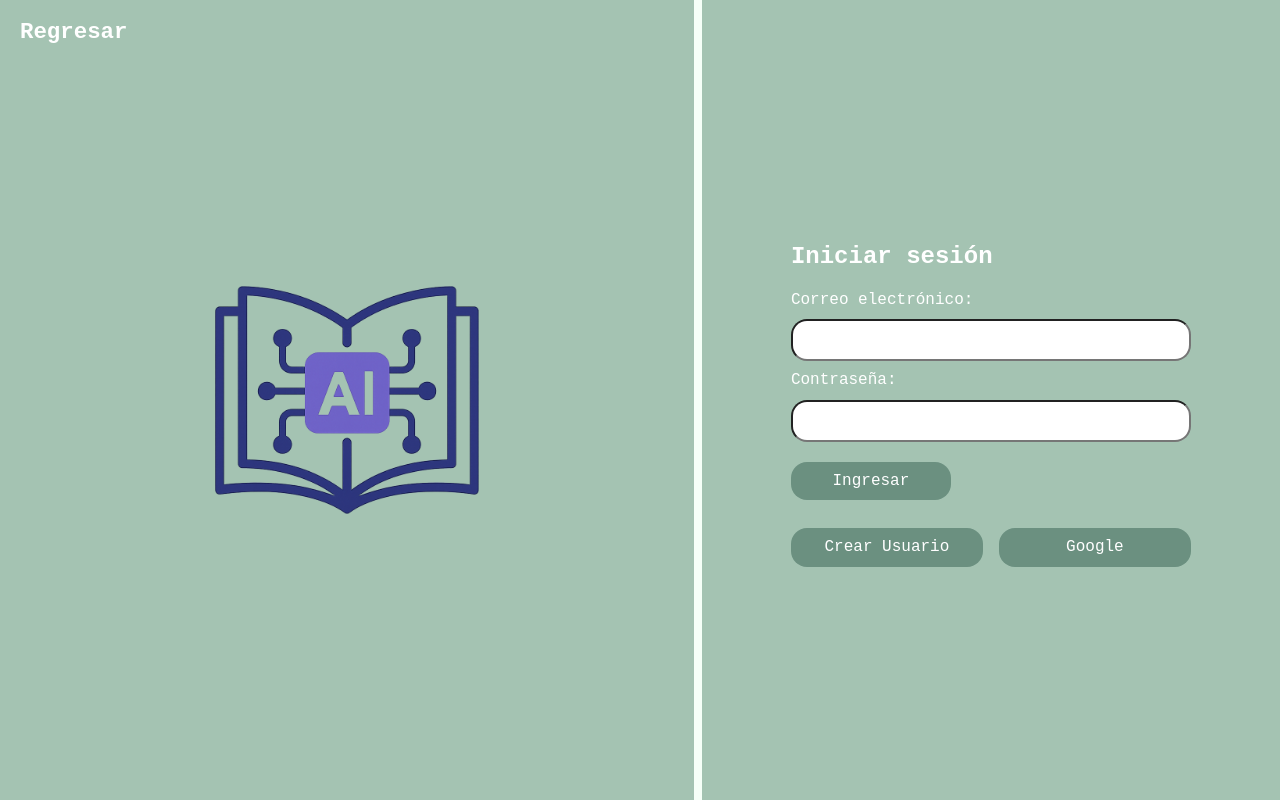
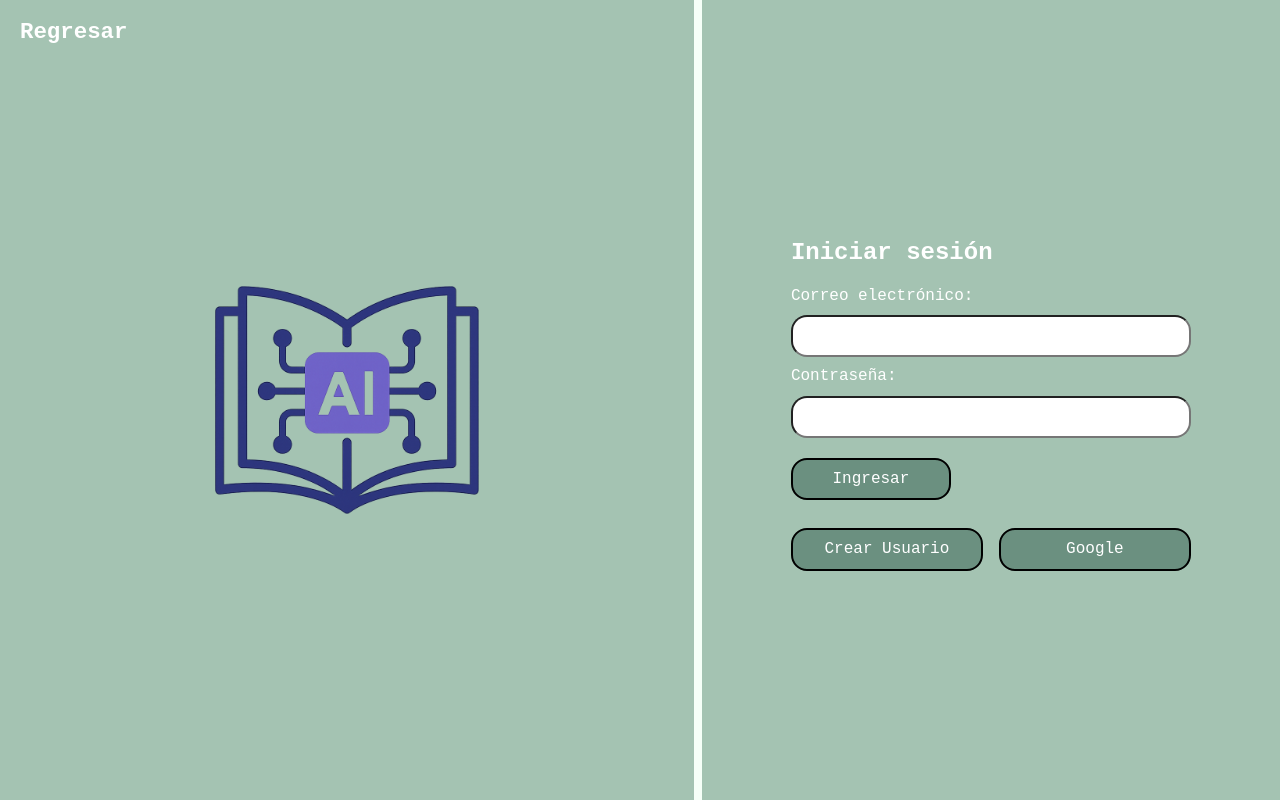
Before and after one commit to JAKAss07/ProyectoCursos, a PHP site: page /PHP/Login/login.php in a window 1280 px wide. Run offline with PHP 8.4, Linux system fonts and the light colour scheme.

Commit message:
Cambios JC - Cambios menores en CSS

```diff
--- a/CSS/CrearUser.css
+++ b/CSS/CrearUser.css
@@ -84,6 +84,7 @@ input {
   background-color: var(--color3);
   color: var(--negro);
   border-radius: 1rem;
+  border: 2px solid var(--negro);
 }
 
 #bt_1:hover {
--- a/CSS/CursoCRUD.css
+++ b/CSS/CursoCRUD.css
@@ -9,7 +9,6 @@
   --negro: #000000;
 }
 
-
 /* Búsqueda */
 
 #busqueda {
@@ -18,7 +17,7 @@
 }
 
 #bt_crc {
-  display: block;
+  display: inline-block;
   width: 50%;
   padding: 10px;
   margin: 10px 0;
@@ -28,6 +27,7 @@
   background-color: var(--color5);
   color: white;
   border-radius: 1rem;
+  border: 2px solid var(--negro);
 }
 
 #bt_crc:hover {
--- a/CSS/Estilos.css
+++ b/CSS/Estilos.css
@@ -71,7 +71,7 @@ body {
 
 /* Botones */
 #bt_ini {
-  display: block;
+  display: inline-block;
   padding: 10px;
   margin: 10px 0;
   font-size: 16px;
@@ -80,6 +80,7 @@ body {
   background-color: var(--color5);
   color: white;
   border-radius: 1rem;
+  border: 2px solid var(--negro);
 }
 
 #bt_ini:hover {
--- a/CSS/log.css
+++ b/CSS/log.css
@@ -112,6 +112,7 @@ input {
   background-color: var(--color5);
   color: var(--blanco);
   border-radius: 1rem;
+  border: 2px solid var(--negro);
 }
 
 #bt_1:hover {
@@ -132,6 +133,7 @@ input {
   background-color: var(--color5);
   color: var(--blanco);
   border-radius: 1rem;
+  border: 2px solid var(--negro);
 }
 
 #bt_2:hover {
```
